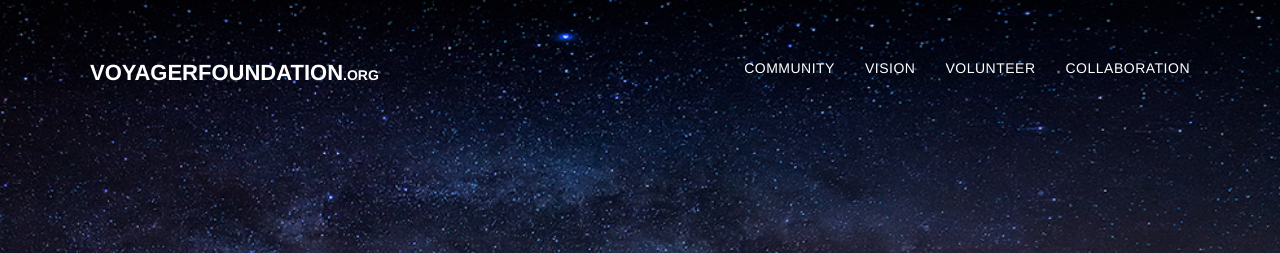
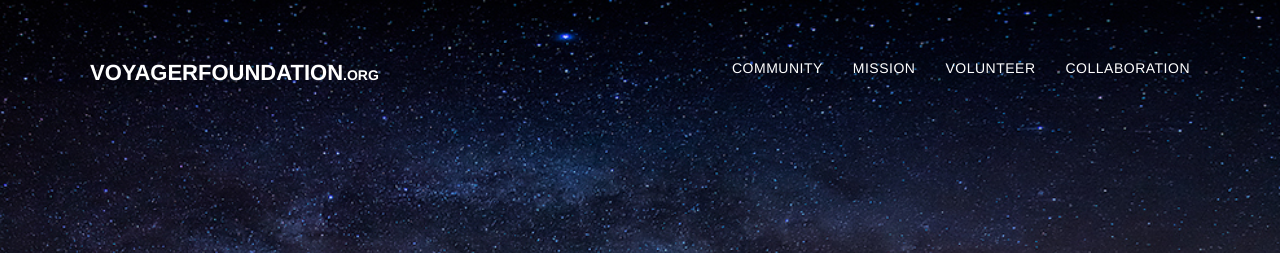
Before and after one commit to VoyagerFoundation/voyagerfoundation.github.io, a Jekyll site: the page built from index.md, in a window 1280 px wide and 900 px high. Shown: the top 253 px of the window. Built offline with Jekyll 4.4.1, drawn with Linux system fonts in a browser that asks for light colours; some web fonts are replaced; our own code applies the rules of GitHub Pages for plain Markdown files.

Commit message:
vision -> mission ( menu and div id )

```diff
--- a/_includes/homepage/_menu.html
+++ b/_includes/homepage/_menu.html
@@ -2,7 +2,7 @@
  <section class="top-bar-section" id="mean_nav">
     <ul class="right">
       <li><a href="https://www.meetup.com/Hacking-Economy/">Community</a></li>
-      <li><a href="#vision">Vision</a></li>
+      <li><a href="#mission">Mission</a></li>
       <li><a href="#signup">Volunteer</a></li>
       <li><a href="#collaboration">Collaboration</a></li>
     </ul>
--- a/_layouts/default.html
+++ b/_layouts/default.html
@@ -7,7 +7,7 @@
     {% include homepage/_hero.html %}
 
     <!--  Start Vision Section  -->
-      <section class="vision" id="vision">
+      <section class="vision" id="mission">
 
           <!--    Start Services Titles    -->
               {{ content }}
```
Also changed, not shown: 5 other files.
